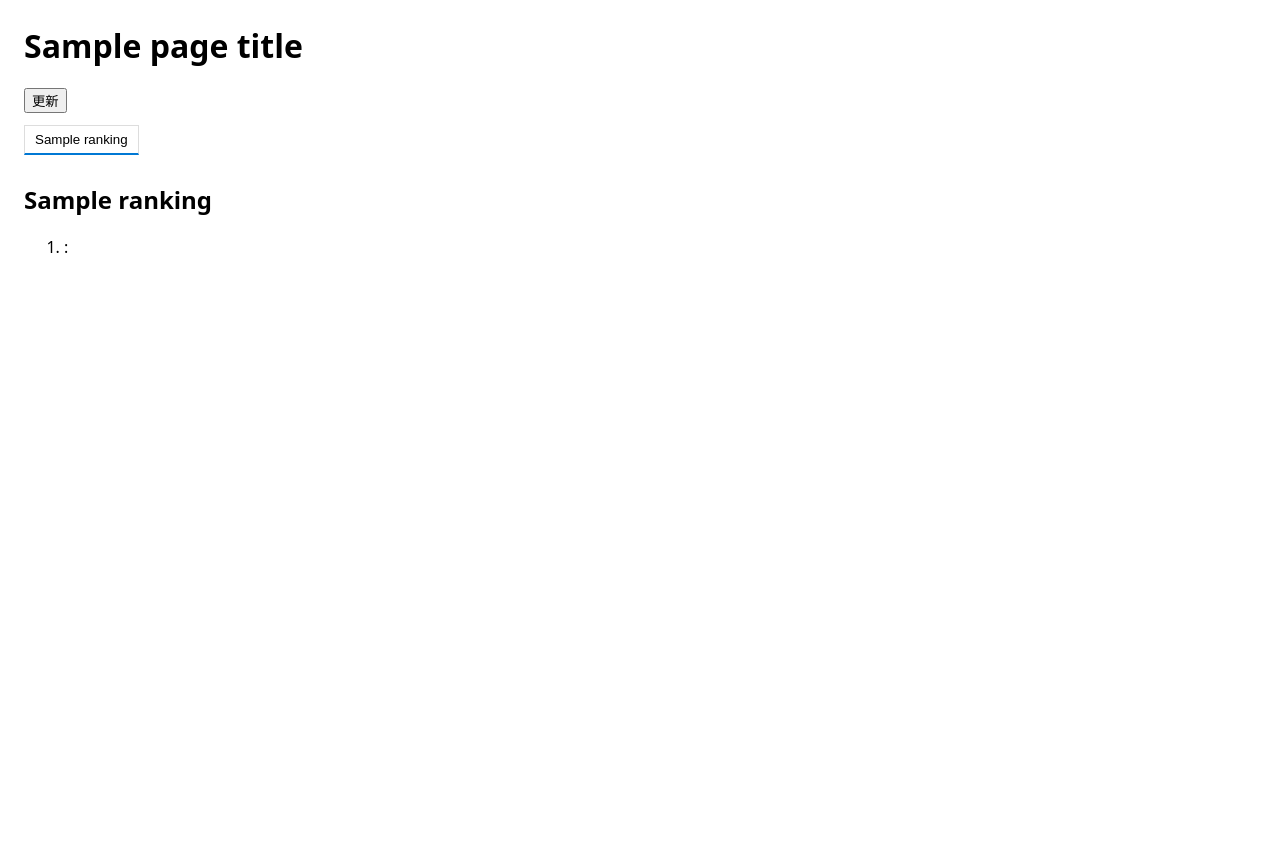
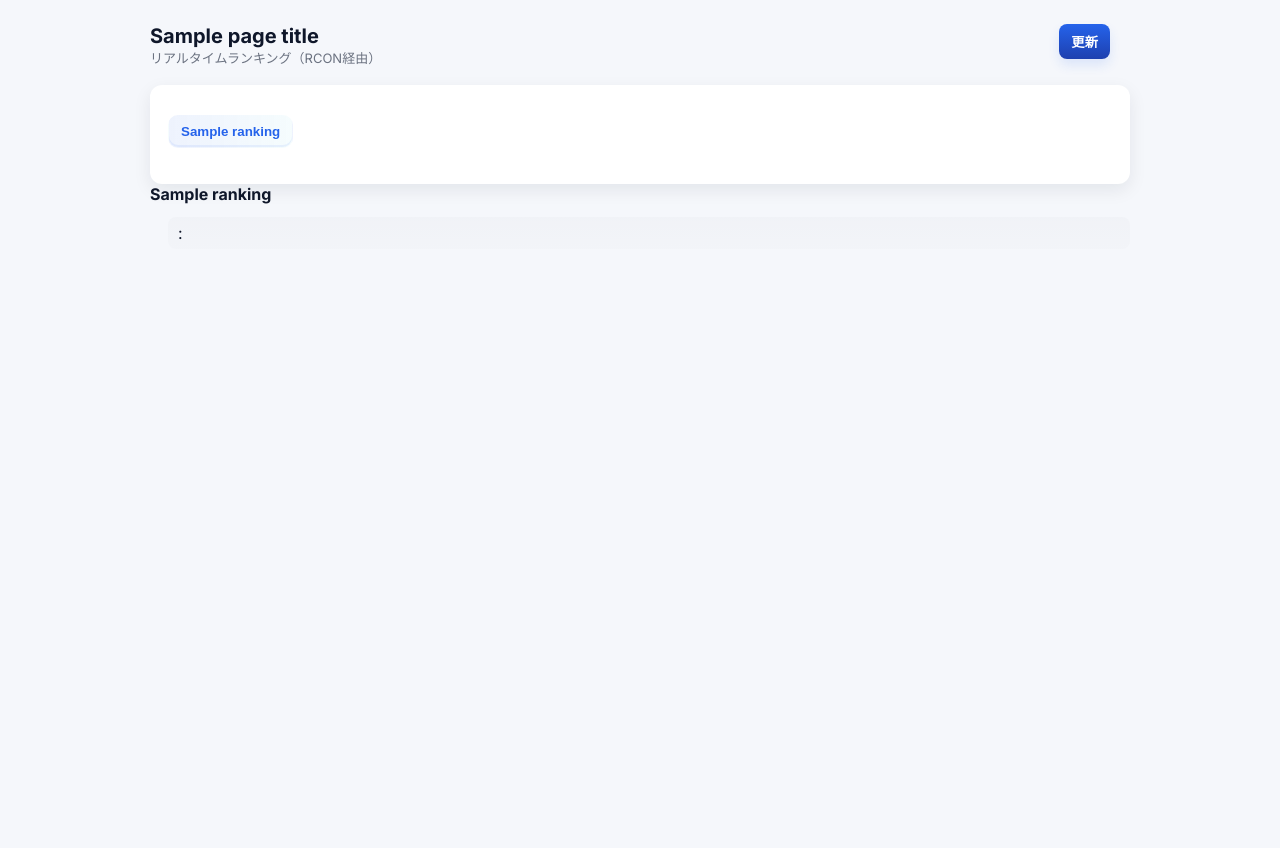
Before and after one commit to 9syk/Storage-WebDisplay, a Flask app: template templates/index.html in a window 1280 px wide. Before the commit the page ends 253 px from the top, so only its background shows below. Run offline with Flask 3, Linux system fonts and the light colour scheme; the template is opened without the code that fills it: most values are stand-ins (such as "Sample title", 1, 10 or a date in 2020); parts of the project's set-up code (start-up, migrations or seed data) failed here and were passed over.

Commit message:
見た目の調整

```diff
--- a/templates/index.html
+++ b/templates/index.html
@@ -2,30 +2,72 @@
 <html lang="ja">
 <head>
   <meta charset="utf-8" />
-  <title>Score Rankings</title>
+  <title>{{ page_title }}</title>
+  <link href="https://fonts.googleapis.com/css2?family=Inter:wght@400;600;700&display=swap" rel="stylesheet">
   <style>
-    body{font-family:system-ui,Segoe UI,Roboto,Arial;margin:24px}
-    h2{margin-top:28px}
-    .tabs{display:flex;gap:6px;margin-bottom:8px}
-    .tab-btn{background:#eee;border:1px solid #ddd;padding:6px 10px;cursor:pointer}
-    .tab-btn.active{background:#fff;border-bottom:2px solid #0078d4}
+    :root{
+      --bg:#f5f7fb;
+      --card:#ffffff;
+      --muted:#6b7280;
+      --accent:#2563eb;
+      --accent-2:#06b6d4;
+      --shadow: 0 6px 18px rgba(15,23,42,0.08);
+    }
+    html,body{height:100%;margin:0}
+    body{font-family:Inter,system-ui,Segoe UI,Roboto,Arial;background:var(--bg);color:#0f172a;padding:24px}
+    .container{max-width:980px;margin:0 auto}
+    header{display:flex;align-items:flex-start;justify-content:space-between;gap:16px;margin-bottom:18px}
+    header .title{display:flex;flex-direction:column}
+    h1{margin:0;font-size:20px;font-weight:700}
+    .subtitle{color:var(--muted);font-size:13px}
+
+    .controls{display:flex;align-items:center;gap:10px}
+    button{font-weight:600;border-radius:8px;border:0;padding:8px 12px;cursor:pointer}
+    #refreshBtn{background:linear-gradient(180deg,var(--accent),#1e40af);color:#fff;box-shadow:0 6px 12px rgba(37,99,235,0.12)}
+    #refreshBtn:active{transform:translateY(1px)}
+    #status{color:var(--muted);font-size:13px}
+    #countdown{color:var(--muted);font-size:13px}
+
+    .card{background:var(--card);border-radius:12px;padding:18px;box-shadow:var(--shadow);}
+
+    .tabs{display:flex;gap:8px;margin:12px 0 18px;flex-wrap:wrap}
+    .tab-btn{background:transparent;border:1px solid transparent;padding:8px 12px;border-radius:10px;color:var(--muted);cursor:pointer}
+    .tab-btn.active{background:linear-gradient(90deg, rgba(37,99,235,0.08), rgba(6,182,212,0.04));color:var(--accent);box-shadow:inset 0 -2px 0 rgba(37,99,235,0.08)}
+
     .tab-panel{display:none}
     .tab-panel.active{display:block}
+    .tab-panel h2{margin-top:0;font-size:16px}
+    ol{padding-left:18px;margin:8px 0}
+    li{padding:6px 10px;border-radius:8px;margin-bottom:6px;background:linear-gradient(180deg, rgba(15,23,42,0.02), rgba(15,23,42,0.01));display:flex;justify-content:space-between}
+    li small{color:var(--muted)}
+
+    @media (max-width:600px){
+      body{padding:14px}
+      header{flex-direction:column;align-items:stretch}
+      .controls{justify-content:flex-start}
+    }
   </style>
-</head>
+  </head>
 <body>
-  <h1>{{ page_title }}</h1>
-  <div style="margin-bottom:12px">
-    <button id="refreshBtn">更新</button>
-    <span id="status" style="margin-left:8px;color:#666"></span>
-    <span id="countdown" style="margin-left:12px;color:#444"></span>
-  </div>
+  <div class="container">
+    <header>
+      <div class="title">
+        <h1>{{ page_title }}</h1>
+        <div class="subtitle">リアルタイムランキング（RCON経由）</div>
+      </div>
+      <div class="controls">
+        <button id="refreshBtn">更新</button>
+        <span id="status"></span>
+        <span id="countdown"></span>
+      </div>
+    </header>
 
-  <div id="rankings">
+    <div class="card" id="rankings">
   <div class="tabs">
     {% for title, items in rankings.items() %}
       <button class="tab-btn{% if loop.first %} active{% endif %}" data-target="tab-{{ loop.index0 }}">{{ title }}</button>
     {% endfor %}
+    </div>
   </div>
 
   <div class="tab-contents">
```
